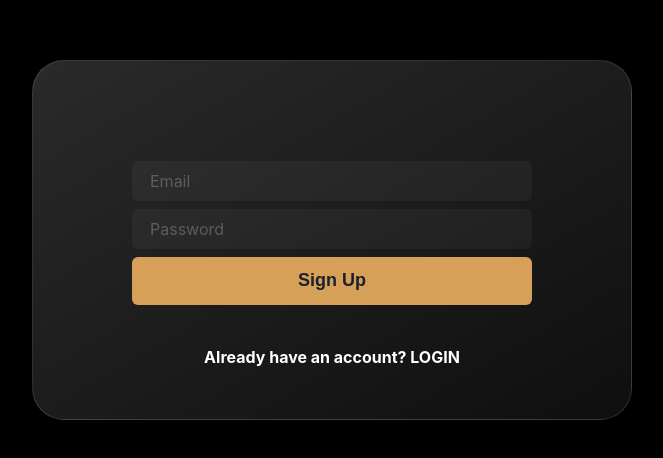
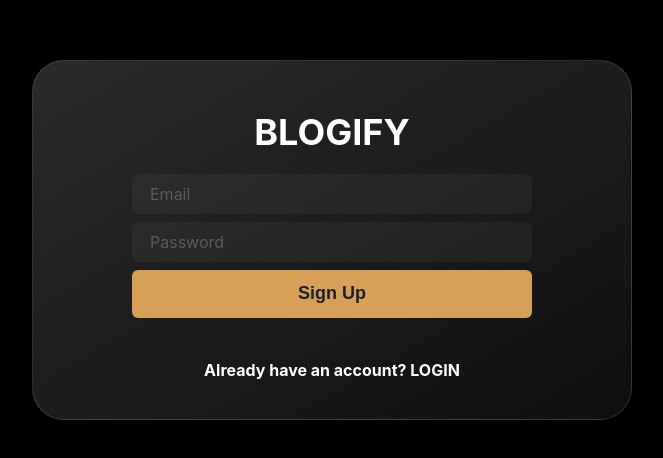
Before and after one commit to kabixit/blogify-next, a Next.js app: page / in a window 1280 px wide. Shown: the part 120-578 px from the top of the page, without its empty margins (308-971 px from the left). Built offline with nearby package versions, Linux system fonts and the light colour scheme.

Commit message:
Added heading on signup and login

```diff
--- a/pages/Login.tsx
+++ b/pages/Login.tsx
@@ -1,7 +1,7 @@
 import React, { useState } from 'react';
 import { getAuth, signInWithEmailAndPassword } from 'firebase/auth';
 import { app } from '../firebase';
-import { Box, Text, Input, Stack, Button, Image, Link } from '@chakra-ui/react';
+import { Box, Text, Input, Stack, Button, Image, Link, Heading } from '@chakra-ui/react';
 import { useRouter } from 'next/router';
 
 const Login = () => {
@@ -41,8 +41,9 @@ const Login = () => {
         display="flex"
         flexDirection="column"
         alignItems="center"
-        paddingTop="100px"
+        paddingTop="50px"
       >
+       <Heading color="white" paddingBottom="20px">BLOGIFY</Heading>
         <form onSubmit={handleLogin}>
           <Stack>
             <Input
--- a/pages/SignUp.tsx
+++ b/pages/SignUp.tsx
@@ -1,7 +1,7 @@
 import React, { useState } from 'react';
 import { getAuth, createUserWithEmailAndPassword, AuthError, UserCredential } from 'firebase/auth';
 import { app } from '../firebase';
-import { Box, Text, Input, Stack, Button, Image, Link } from '@chakra-ui/react';
+import { Box, Text, Input, Stack, Button, Image, Link, Heading } from '@chakra-ui/react';
 import { useRouter } from 'next/router';
 
 const Signup = () => {
@@ -41,9 +41,10 @@ const Signup = () => {
         display="flex"
         flexDirection="column"
         alignItems="center"
-        paddingTop="100px"
+        paddingTop="50px"
 
       >
+        <Heading color="white" paddingBottom="20px">BLOGIFY</Heading>
         <form onSubmit={handleSignUp}>
           <Stack>
             <Input
```
